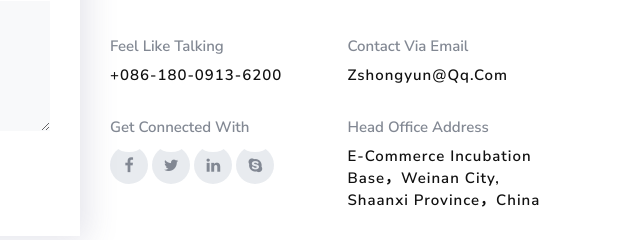
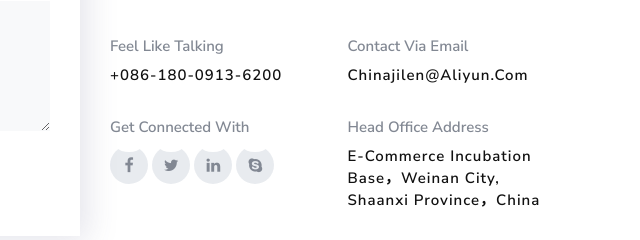
Before and after one commit to luckywangabc/jilen, a plain HTML site: page contact.html in a window 1280 px wide. Shown: the part 868-1108 px from the top of the page, 640-1280 px from the left. Drawn offline with Linux system fonts and the light colour scheme.

Commit message:
Update contact.html
Signed-off-by: luckywangabc <154567077+luckywangabc@users.noreply.github.com>

```diff
--- a/contact.html
+++ b/contact.html
@@ -205,7 +205,7 @@
                            <div class="col-md-6">
                               <div class="single-contact-info">
                                  <p>Contact via email</p>
-                                 <h4>zshongyun@qq.com</h4>
+                                 <h4>chinajilen@aliyun.com</h4>
                               </div>
                            </div>
                         </div>
```
